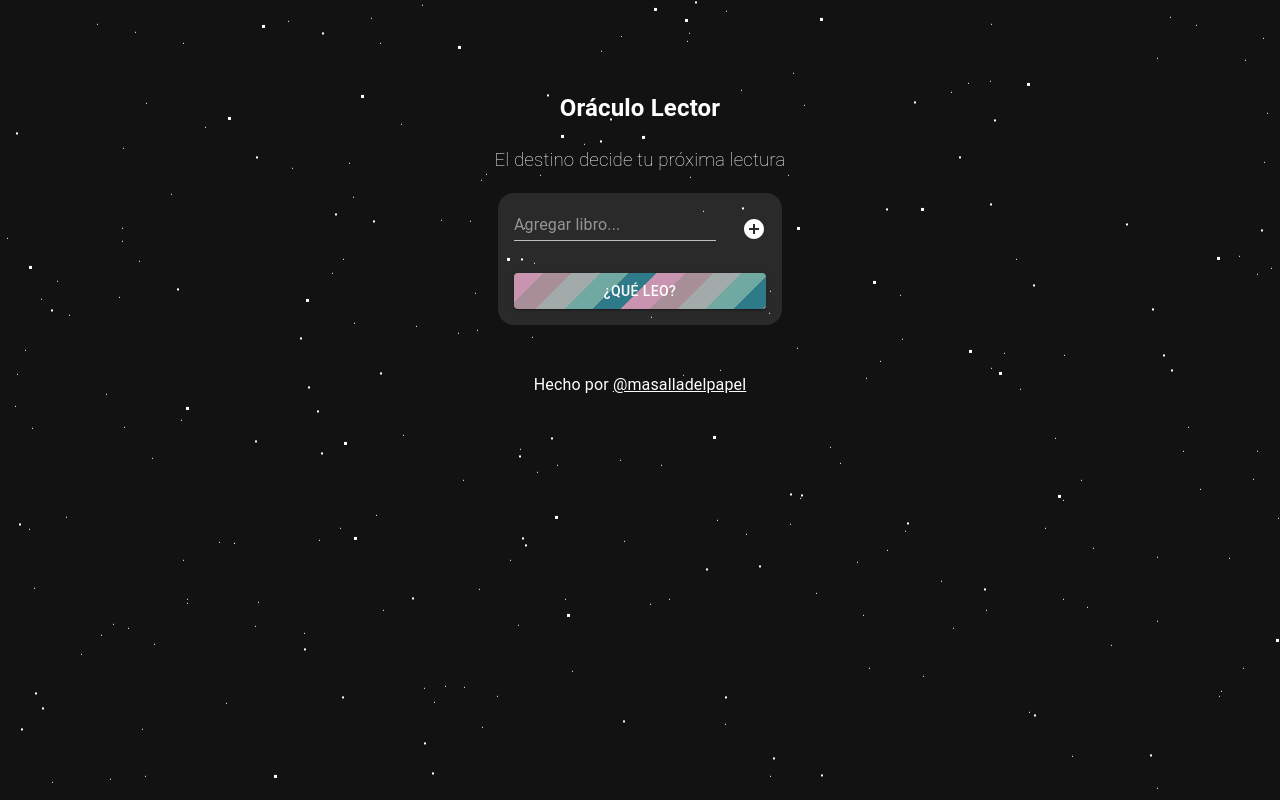
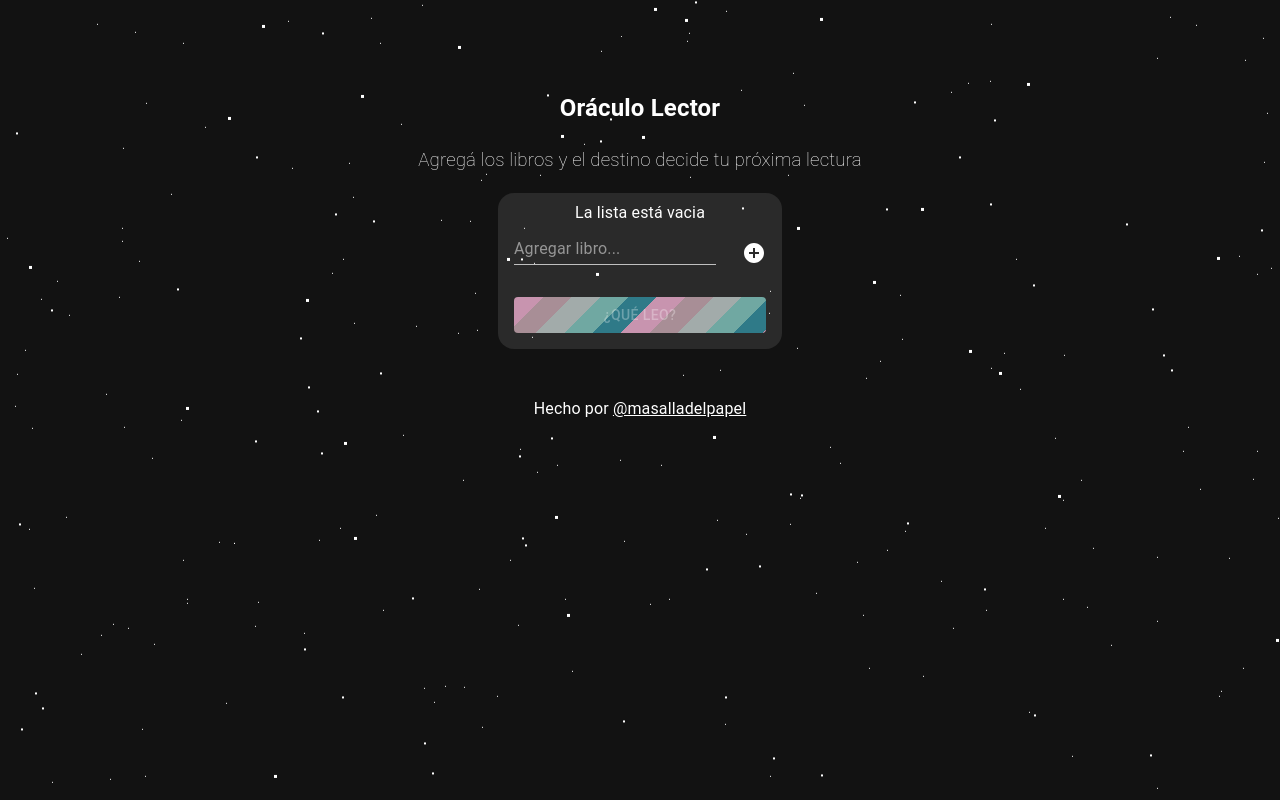
Before and after one commit to tditada/reading-oracle, a React (Create React App) app: page / in a window 1280 px wide. Built offline with nearby package versions, Linux system fonts and the light colour scheme.

Commit message:
fix add empty items and cta style

```diff
--- a/src/components/AddItemForm.tsx
+++ b/src/components/AddItemForm.tsx
@@ -30,8 +30,10 @@ const AddItem = ({ addItem }: { addItem: AddItemType }) => {
 
   const handleSubmit = (e: any) => {
     e.preventDefault();
-    addItem(userInput);
-    setUserInput("");
+    if (userInput) {
+      addItem(userInput);
+      setUserInput("");
+    }
   };
 
   return (
--- a/src/components/Header.tsx
+++ b/src/components/Header.tsx
@@ -2,7 +2,8 @@ import React from "react";
 import styled from "styled-components";
 
 const HEADER_TEXT = "Oráculo Lector";
-const SUBHEADER_TEXT = "El destino decide tu próxima lectura";
+const SUBHEADER_TEXT =
+  "Agregá los libros y el destino decide tu próxima lectura";
 
 const StyledHeader = styled.header`
   text-align: center;
--- a/src/components/List.tsx
+++ b/src/components/List.tsx
@@ -3,8 +3,7 @@ import AddItem from "./AddItemForm";
 import { useStickyState } from "./helpers";
 import ToDoItem from "./Item";
 import { AddItemType, HandleRemoveType, ItemType } from "./types";
-
-import { styled } from "@mui/material/styles";
+import styled from "styled-components";
 import List from "@mui/material/List";
 import { Button, ListItem } from "@mui/material";
 
@@ -17,15 +16,20 @@ const uid = () => {
 const shuffle = (list: Array<ItemType>) =>
   list[Math.floor(Math.random() * list.length)];
 
-const Container = styled("div")(({ theme }) => ({
-  background: "rgb(255 255 255 / 10%)",
-  "border-radius": "1em",
-  overflow: "auto",
-}));
+const Container = styled.div`
+  background: rgb(255 255 255 / 10%);
+  border-radius: 1em;
+  overflow: auto;
+`;
+
+const StyledEmptyStateDiv = styled.div`
+  text-align: center;
+`;
 
 // Inspiration: https://codepen.io/Colt/pen/RwWbKee
 const StyledButton = styled(Button)`
   width: 100%;
+  font-weight: bold;
   background-image: repeating-linear-gradient(
     -45deg,
     #2f7a88 10px 30px,
@@ -76,11 +80,20 @@ const ToDoList = () => {
             <ToDoItem key={item.id} item={item} handleRemove={handleRemove} />
           );
         })}
+        {!toDoList.length ? (
+          <StyledEmptyStateDiv>La lista está vacia</StyledEmptyStateDiv>
+        ) : (
+          ""
+        )}
         <ListItem>
           <AddItem addItem={addItem} />
         </ListItem>
         <ListItem>
-          <StyledButton variant="contained" onClick={handleShuffle}>
+          <StyledButton
+            disabled={toDoList.length < 2}
+            variant="contained"
+            onClick={handleShuffle}
+          >
             {BUTTON_TEXT}
           </StyledButton>
         </ListItem>
```
